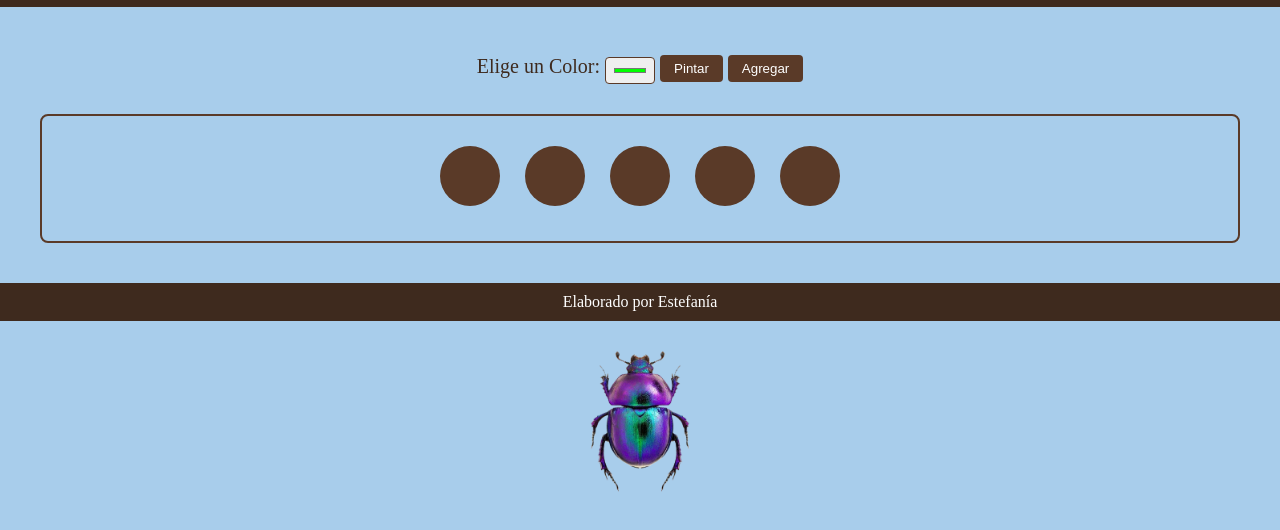
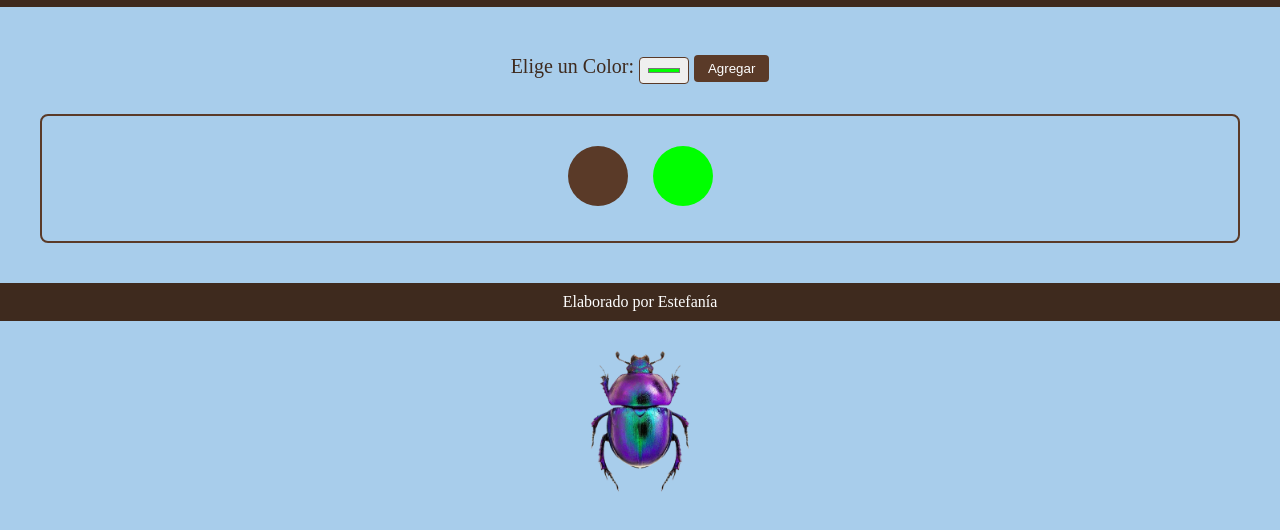
Before and after one commit to esteffraen/crear-bolitas-de-colores, a plain HTML site: page index.html in a window 1280 px wide. Both pictures are taken after a click on the button "Agregar". Shown: the part 50-580 px from the top of the page. Drawn offline with Linux system fonts and the light colour scheme.

Commit message:
Actualiza logica de colores y agregar bolitas

```diff
--- a/css/estilos.css
+++ b/css/estilos.css
@@ -59,6 +59,7 @@ button:hover {
     margin: 10px;
     cursor: pointer;
 }
+
 .imagen-abajo {
     display: block;
     width: 110px;
--- a/index.html
+++ b/index.html
@@ -14,18 +14,14 @@
     <section>
         <label>Elige un Color:</label>
         <input type="color" id="color" value="#00ff00">
-        <button onclick="pintarTodas()">Pintar</button>
         <button onclick="agregar()">Agregar</button>
 
         <div id="bolitas">
-            <div class="bolita" onclick="pintar(this)"></div>
-            <div class="bolita" onclick="pintar(this)"></div>
-            <div class="bolita" onclick="pintar(this)"></div>
-            <div class="bolita" onclick="pintar(this)"></div>
+            <div id="bolita-principal" class="bolita"></div>
         </div>
     </section>
 
-   <footer>Elaborado por Estefanía</footer>
+    <footer>Elaborado por Estefanía</footer>
 
     <img src="imagenes/escarabajo.png" alt="Escarabajo morado y verde" class="imagen-abajo">
 
--- a/js/script.js
+++ b/js/script.js
@@ -1,22 +1,16 @@
-function pintar(bolita){
-    bolita.style.background = document.getElementById('color').value;
+let bolitaPrincipal = document.getElementById('bolita-principal');
+
+document.getElementById('color').addEventListener('change', function() {
+    colores();
+});
+
+let colores = function() {
+    bolitaPrincipal.style.backgroundColor = document.getElementById('color').value;
+};
+
+function agregar() {
+    let color = document.getElementById('color').value;
+
+    document.getElementById('bolitas').innerHTML +=
+        '<div class="bolita" style="background-color:' + color + ';"></div>';
 }
-
-function pintarTodas(){
-    let bolitas = document.getElementsByClassName('bolita');
-    for(let i = 0; i < bolitas.length; i++){
-        bolitas[i].style.background = document.getElementById('color').value;
-    }
-}
-
-function agregar(){
-    let bolita = document.createElement('div');
-    bolita.className = 'bolita';
-    bolita.setAttribute('onclick', 'pintar(this)');
-    document.getElementById('bolitas').appendChild(bolita);
-}
-
-let bolitasIniciales = document.getElementsByClassName('bolita');
-for(let i = 0; i < bolitasIniciales.length; i++){
-    bolitasIniciales[i].setAttribute('onclick', 'pintar(this)');
-}
```
